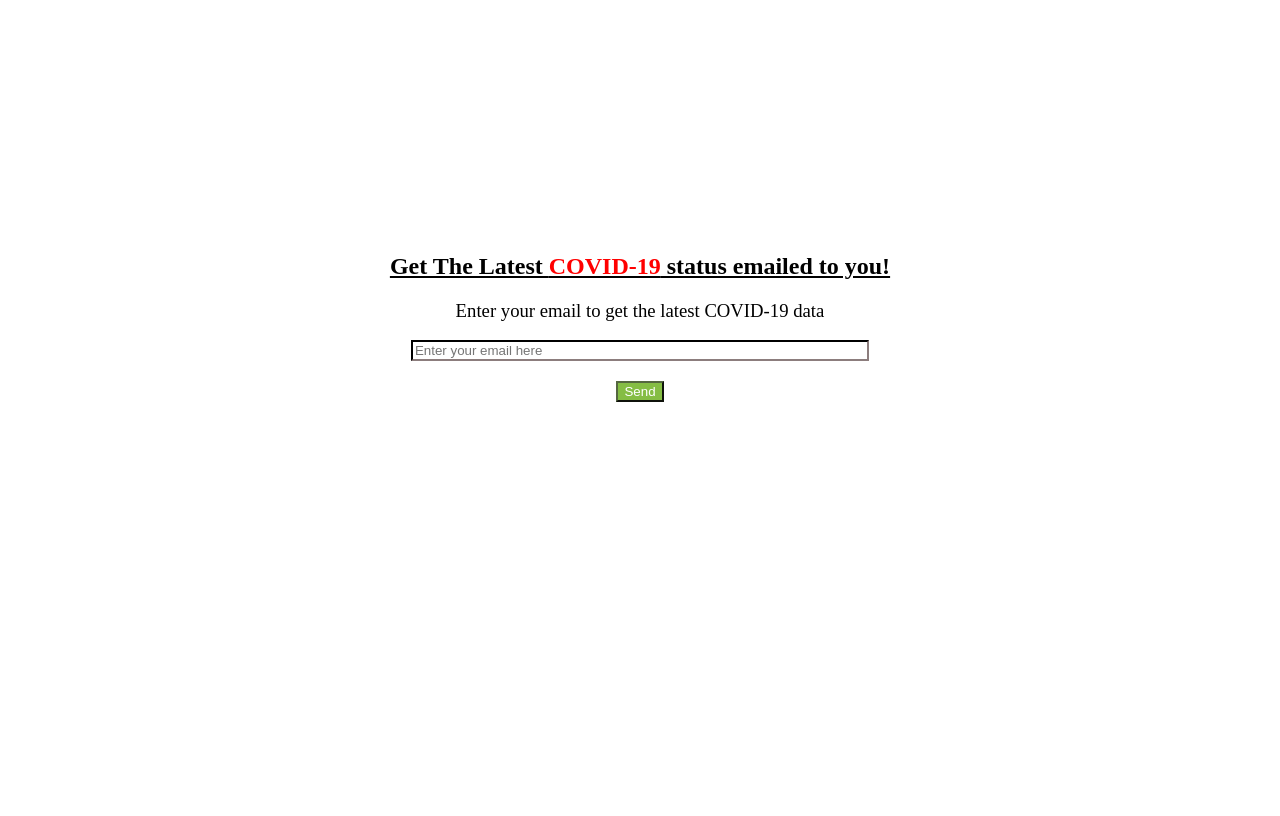
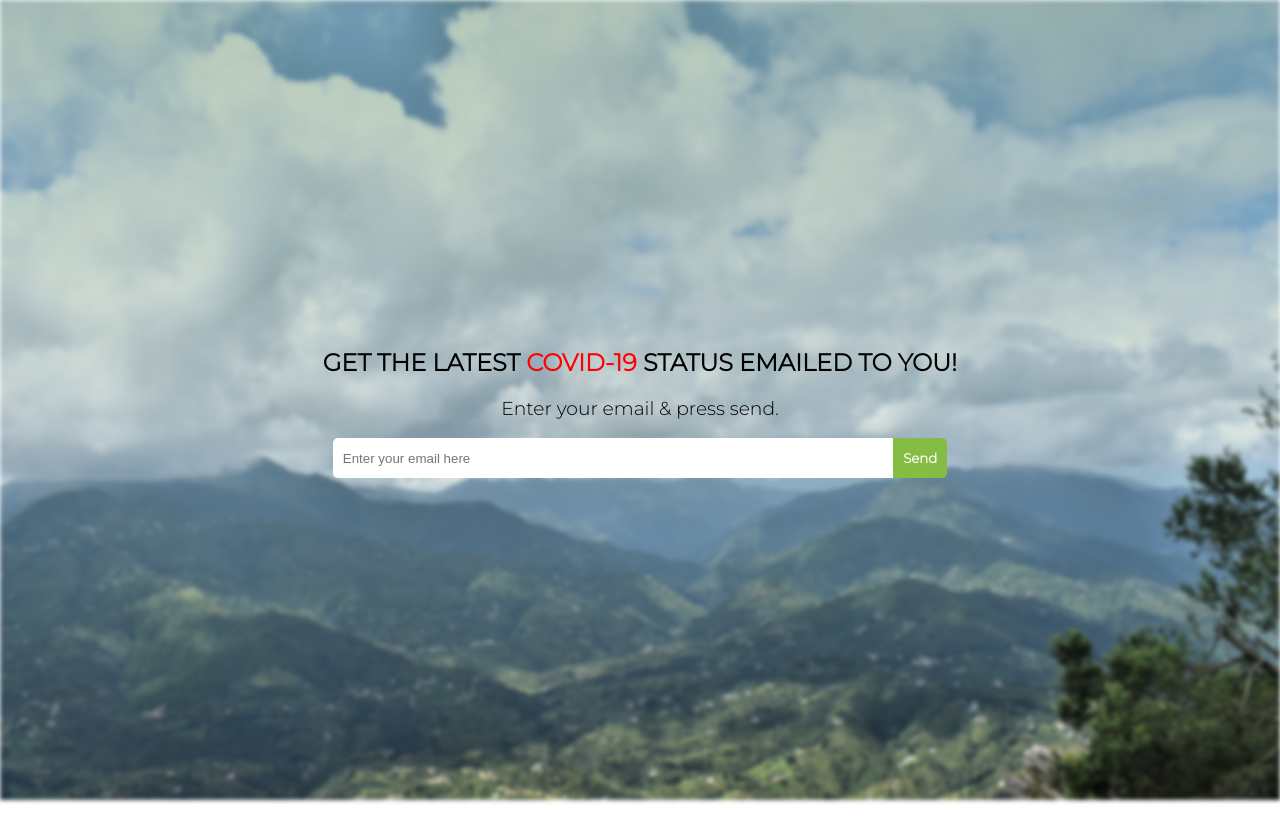
Before and after one commit to jimmytran16/send-covid-data-website, a Flask app: page / in a window 1280 px wide. Before the commit the page ends 402 px from the top, so only its background shows below. Run offline with Flask 2, Linux system fonts and the light colour scheme.

Commit message:
added background, new styling

```diff
--- a/application.py
+++ b/application.py
@@ -13,7 +13,7 @@ def main():
     color = ''
     try: #check if it is a success or fail message and give color a value
         if 'Success' in request.args.get('message'):
-            color = 'green'
+            color = '#85bd44'
         if 'Fail' in request.args.get('message'):
             color = 'red'
     except Exception:
--- a/static/css/main.css
+++ b/static/css/main.css
@@ -1,15 +1,25 @@
-section{
-  margin:20% auto;
-  width: 100%;
+
+body {
+  font-family: 'Montserrat', sans-serif;
 }
-h1{
-  text-decoration: underline;
+
+.input-button-container {
+  display: flex;
+  margin: 10px;
+}
+h2{
+  text-transform: uppercase;
 }
 h3{
   font-weight: unset;
 }
 .container{
-  width: 100%;
+  display: flex;
+  flex-direction: column;
+  justify-content: center;
+  align-items: center;
+  text-align: center;
+  min-height: 100vh;
 }
 .content{
   width: fit-content;
@@ -17,20 +27,26 @@ h3{
   text-align: center;
 }
 button{
-  border-radius: 0;
+  border-radius: 0px 5px 5px 0px;
+  border: 0;
   background-color: #85bd44;
   color:white;
   border-color:#556740;
+  height: 5vh;
+  padding: 0px 10px;
+  font-weight: 600;
+  font-family: 'Montserrat', sans-serif;
 }
 .button-container{
+  align-self: center;
   text-align: center;
-  margin: 20px 0px;
 }
 input{
   width:90%;
-  margin: 0px 10px;
-  border-radius:0;
-  border-color:#383232;
+  border-radius: 5px 0px 0px 5px;
+  height: 5vh;
+  border:0;
+  padding: 0px 10px;
 }
 .covid-paragraph{
   color:red;
@@ -42,16 +58,25 @@ span{
 }
 
 /* mobile */
+@media screen and (max-width:375px){
+  h2{
+    font-size: 20px;
+  }
+  h3{
+    font-size: 14px;
+  }
+  span {
+    margin-top: 10px;
+    font-size: 14px;
+  }
+}
 
 @media screen and (max-width:768px){
-  section{
-    margin:50% auto;
-  }
   input{
-    font-size: 20px;
-    height: 40px;
+    font-size: 15px;
+    height: 5vh;
   }
   button{
-    font-size: 25px;
+    font-size: 15px;
   }
 }
--- a/static/js/main.js
+++ b/static/js/main.js
@@ -5,6 +5,7 @@ submit.addEventListener('click',()=>{
   if(input.value.length == 0){
     submit.disabled = true;
     input.style.borderColor = 'red';
+    span.innerHTML = '';
     span.innerHTML = 'Field is empty!';
   }
 });
@@ -15,3 +16,10 @@ input.addEventListener('change',()=>{
     span.innerHTML = '';
   }
 });
+
+const theButton = document.querySelector("#button");
+
+theButton.addEventListener("click", () => {
+    console.log('button clicked')
+    theButton.classList.add("button--loading");
+});
--- a/templates/index.html
+++ b/templates/index.html
@@ -1,21 +1,44 @@
 <!DOCTYPE html>
 <html lang="en" dir="ltr">
+
 <head>
   <meta charset="utf-8">
   <meta name="viewport" content="width=device-width, initial-scale=1">
   <title>Get Latest COVID-19</title>
   <link rel="stylesheet" href="{{ url_for('static',filename='css/main.css') }}">
+  <link rel="preconnect" href="https://fonts.gstatic.com">
+  <link href="https://fonts.googleapis.com/css2?family=Montserrat:wght@300&display=swap" rel="stylesheet">
+  <style>
+    .background {
+      background-image: linear-gradient( #7b9c7d8c, rgb(31 33 31 / 0%) ), url('{{ url_for('static',filename='img/background.png') }}');
+      background-repeat: no-repeat;
+      background-size: cover;
+      width: 100vw;
+      height: 100vh;
+      overflow: hidden;
+      position: absolute;
+      top: 0;
+      left: 0;
+      z-index: -1;
+      filter: blur(2px);
+    }
+  </style>
 </head>
 <body>
-      <section>
+  <section class="background">
+  </section>
     <div class="container">
       <div class="content">
         <form action="/submit" method="POST">
-              <h1>Get The Latest <p class="covid-paragraph">COVID-19</p> status emailed to you!</h1>
-              <h3>Enter your email to get the latest COVID-19 data</h3>
+          <div class="title-container">
+            <h2>Get The Latest <p class="covid-paragraph">COVID-19</p> status emailed to you!</h2>
+          </div>
+          <h3>Enter your email & press send. </h3>
+          <div class="input-button-container">
             <input type="email" name="email" id="email" value="" placeholder="Enter your email here" required>
             <div class="button-container">
               <button type="submit" id="button" name="button">Send</button>
+            </div>
           </div>
           {% if message %}
           <span style="color:{{color}};">{{ message }}</span>
@@ -24,7 +47,7 @@
         </form>
       </div>
     </div>
-      </section>
-      <script type="text/javascript" src="{{ url_for('static',filename='js/main.js') }}" > </script>
+  <script type="text/javascript" src="{{ url_for('static',filename='js/main.js') }}"> </script>
 </body>
+
 </html>
```
Also changed, not shown: static/img/background.png (added). Lines whose indentation alone changed are shown as unchanged.
